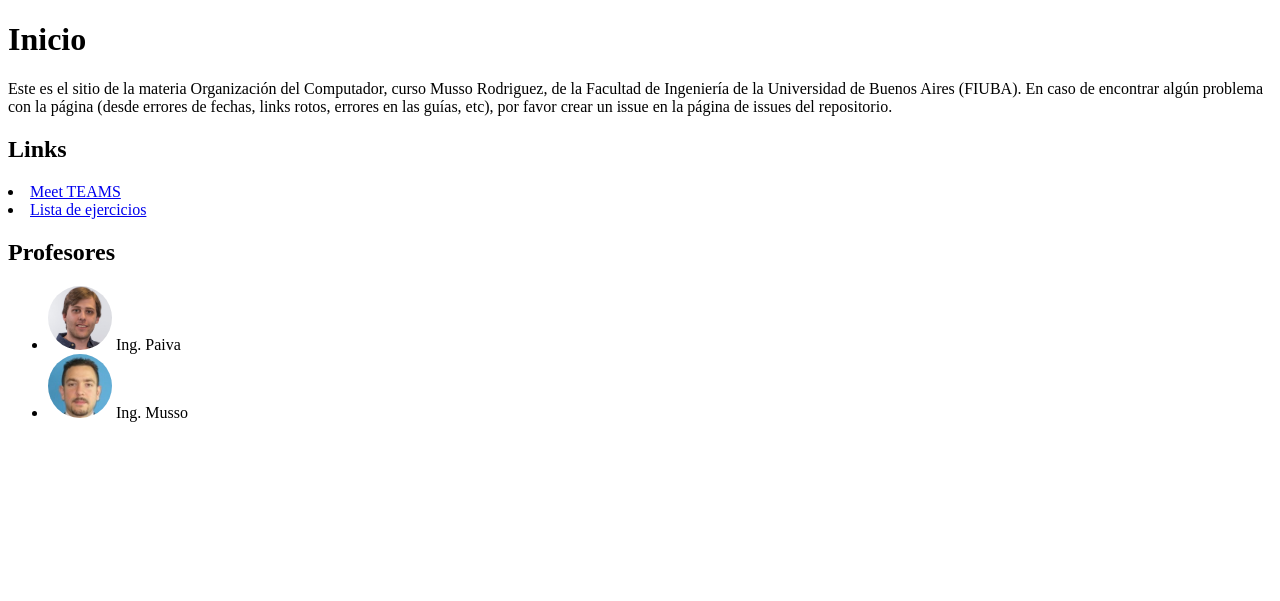
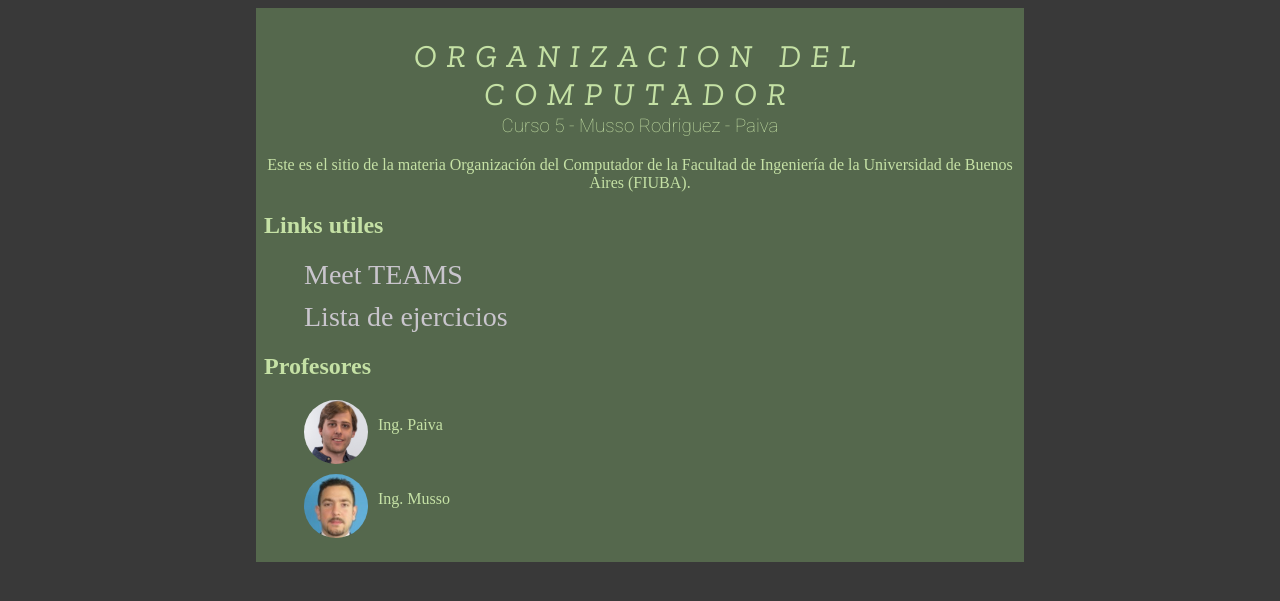
Before and after one commit to Ren0z0/Organizacion-del-Computador-Web, a Flask app: page / in a window 1280 px wide. Shown: the top 601 px of the page. Run offline with Flask 3, Linux system fonts and the light colour scheme.

Commit message:
agrego css

```diff
--- a/static/css/styles.css
+++ b/static/css/styles.css
@@ -1,5 +1,136 @@
+html{
+    margin: 0px;
+    padding: 0px;
+    background-color: #393939;
+}
+
+body{
+    display: flex;
+    flex-direction: row;
+    justify-content: center;
+    background-color: #393939;
+    color: #C5E1A5;
+}
+
+.container{
+    box-sizing: border-box;
+    max-width: 768px;
+    width: 100%;
+    padding: 8px;
+    background-color: #55684d
+}
+
+ul{
+    list-style-type: none;
+}
+
+li{
+    margin-bottom: 10px;
+}
+
 .img-profes {
     width: 64px;
     height: 64px;
     border-radius: 50px;
+    margin-right: 10px;
 }
+
+.zilla-slab-light {
+    font-family: "Zilla Slab", serif;
+    font-weight: 300;
+    font-style: normal;
+  }
+
+  .zilla-slab-regular {
+    font-family: "Zilla Slab", serif;
+    font-weight: 400;
+    font-style: normal;
+  }
+
+  .zilla-slab-medium {
+    font-family: "Zilla Slab", serif;
+    font-weight: 500;
+    font-style: normal;
+  }
+
+  .zilla-slab-semibold {
+    font-family: "Zilla Slab", serif;
+    font-weight: 600;
+    font-style: normal;
+  }
+
+  .zilla-slab-bold {
+    font-family: "Zilla Slab", serif;
+    font-weight: 700;
+    font-style: normal;
+  }
+
+  .zilla-slab-light-italic {
+    font-family: "Zilla Slab", serif;
+    font-weight: 300;
+    font-style: italic;
+  }
+
+  .zilla-slab-regular-italic {
+    font-family: "Zilla Slab", serif;
+    font-weight: 400;
+    font-style: italic;
+  }
+
+  .zilla-slab-medium-italic {
+    font-family: "Zilla Slab", serif;
+    font-weight: 500;
+    font-style: italic;
+    letter-spacing: 10px;
+    text-align: center;
+    margin-bottom: 0px;
+    color: #C5E1A5;
+  }
+
+  .zilla-slab-semibold-italic {
+    font-family: "Zilla Slab", serif;
+    font-weight: 600;
+    font-style: italic;
+  }
+
+  .zilla-slab-bold-italic {
+    font-family: "Zilla Slab", serif;
+    font-weight: 700;
+    font-style: italic;
+  }
+
+
+.roboto-500 {
+    font-family: "Roboto", sans-serif;
+    font-optical-sizing: auto;
+    font-weight: lighter;
+    font-style: normal;
+    font-variation-settings:
+      "wdth" 100;
+    text-align: center;
+    margin-top: 2px;
+    color: #C5E1A5;
+  }
+
+  .center{
+    text-align: center;
+  }
+
+  .left{
+    text-align: justify;
+  }
+
+  .link{
+    color: #e1d9e7d4;
+    font-size: 28px;
+    text-decoration: none;
+  }
+
+  .vCenter{
+    vertical-align: middle;
+  }
+
+  .row{
+    display: flex;
+    flex-direction: row;
+  }
--- a/templates/base.html
+++ b/templates/base.html
@@ -7,6 +7,12 @@
     <link rel="stylesheet" href="{{ url_for('static', filename='css/styles.css') }}">
     <link rel="stylesheet" href="https://cdnjs.cloudflare.com/ajax/libs/font-awesome/6.0.0-beta3/css/all.min.css">
     <link rel="stylesheet" href="https://cdn.jsdelivr.net/npm/bootstrap-icons@1.11.3/font/bootstrap-icons.min.css">
+    <link rel="preconnect" href="https://fonts.googleapis.com">
+
+    <link rel="preconnect" href="https://fonts.gstatic.com" crossorigin>
+    <link href="https://fonts.googleapis.com/css2?family=Zilla+Slab:ital,wght@0,300;0,400;0,500;0,600;0,700;1,300;1,400;1,500;1,600;1,700&display=swap" rel="stylesheet">
+    <link href="https://fonts.googleapis.com/css2?family=Roboto:ital,wght@0,100..900;1,100..900&display=swap" rel="stylesheet">
+
     {% block extra_css %}{% endblock %}
 </head>
 
--- a/templates/home.html
+++ b/templates/home.html
@@ -1,39 +1,37 @@
 {%extends 'base.html' %}
 
 {% block title %}
-Organización del Computador de la Cátedra Musso Rodriguez
+Organización del Computador de la Cátedra Musso Rodriguez - Paiva
 {% endblock %}
 
 {% block content %}
-    <h1>Inicio</h1>
-    <p>
-        Este es el sitio de la materia Organización del Computador, curso Musso Rodriguez, de la Facultad de Ingeniería de la Universidad de Buenos Aires (FIUBA).
-En caso de encontrar algún problema con la página (desde errores de fechas, links rotos, errores en las guías, etc), por favor crear un issue en la página de issues del repositorio.
+    <h1 class="zilla-slab-medium-italic">ORGANIZACION DEL COMPUTADOR</h1>
+    <h3 class="roboto-500">Curso 5 - Musso Rodriguez - Paiva</h3>
+    <p class="center">
+        Este es el sitio de la materia Organización del Computador de la Facultad de Ingeniería de la Universidad de Buenos Aires (FIUBA).
     </p>
-    <h2>Links</h2>
+    <h2 class="left">Links utiles</h2>
     <ul>
-
-    </ul>
         <li>
-            <a href="https://teams.microsoft.com/dl/launcher/launcher.html?url=%2F_%23%2Fl%2Fmeetup-join%2F19%3Ameeting_M2M0ZWNjNTktYjAzYS00ZDVjLWE4N2EtYTA4ZTI1YjIwODJi%40thread.v2%2F0%3Fcontext%3D%257b%2522Tid%2522%253a%2522e13f1e52-6e32-4972-82ca-697420ee3c98%2522%252c%2522Oid%2522%253a%2522f2fd1fc0-7baf-4300-a831-186dc44305bb%2522%257d%26anon%3Dtrue&type=meetup-join&deeplinkId=5079bc3e-1ced-4003-9794-ee5cfa7f6f6b&directDl=true&msLaunch=true&enableMobilePage=true&suppressPrompt=true">Meet TEAMS</a>
+            <a class="link" ="https://teams.microsoft.com/dl/launcher/launcher.html?url=%2F_%23%2Fl%2Fmeetup-join%2F19%3Ameeting_M2M0ZWNjNTktYjAzYS00ZDVjLWE4N2EtYTA4ZTI1YjIwODJi%40thread.v2%2F0%3Fcontext%3D%257b%2522Tid%2522%253a%2522e13f1e52-6e32-4972-82ca-697420ee3c98%2522%252c%2522Oid%2522%253a%2522f2fd1fc0-7baf-4300-a831-186dc44305bb%2522%257d%26anon%3Dtrue&type=meetup-join&deeplinkId=5079bc3e-1ced-4003-9794-ee5cfa7f6f6b&directDl=true&msLaunch=true&enableMobilePage=true&suppressPrompt=true">Meet TEAMS</a>
         </li>
         <li>
-            <a href="https://drive.google.com/drive/folders/1yX9t2ks1hKPNHcu7mN8v_G3bH0H9cYk2?usp=sharing">Lista de ejercicios</a>
+            <a class="link" href="https://drive.google.com/drive/folders/1yX9t2ks1hKPNHcu7mN8v_G3bH0H9cYk2?usp=sharing">Lista de ejercicios</a>
         </li>
-    </p>
+    </ul>
 
     <h2>Profesores</h2>
     <ul>
         <li class="col">
             <div class="row">
                 <img class="img-profes" src="{{ url_for('static', filename='/img/paiva.jpg') }}" alt="">
-                <span>Ing. Paiva</span>
+                <p class="vCenter">Ing. Paiva</p>
             </div>
         </li>
         <li class="col">
             <div class="row">
                 <img class="img-profes" src="{{ url_for('static', filename='/img/musso.jpg') }}" alt="">
-                <span>Ing. Musso</span>
+                <p class="vCenter">Ing. Musso</p>
             </div>
         </li>
     </ul>
```
